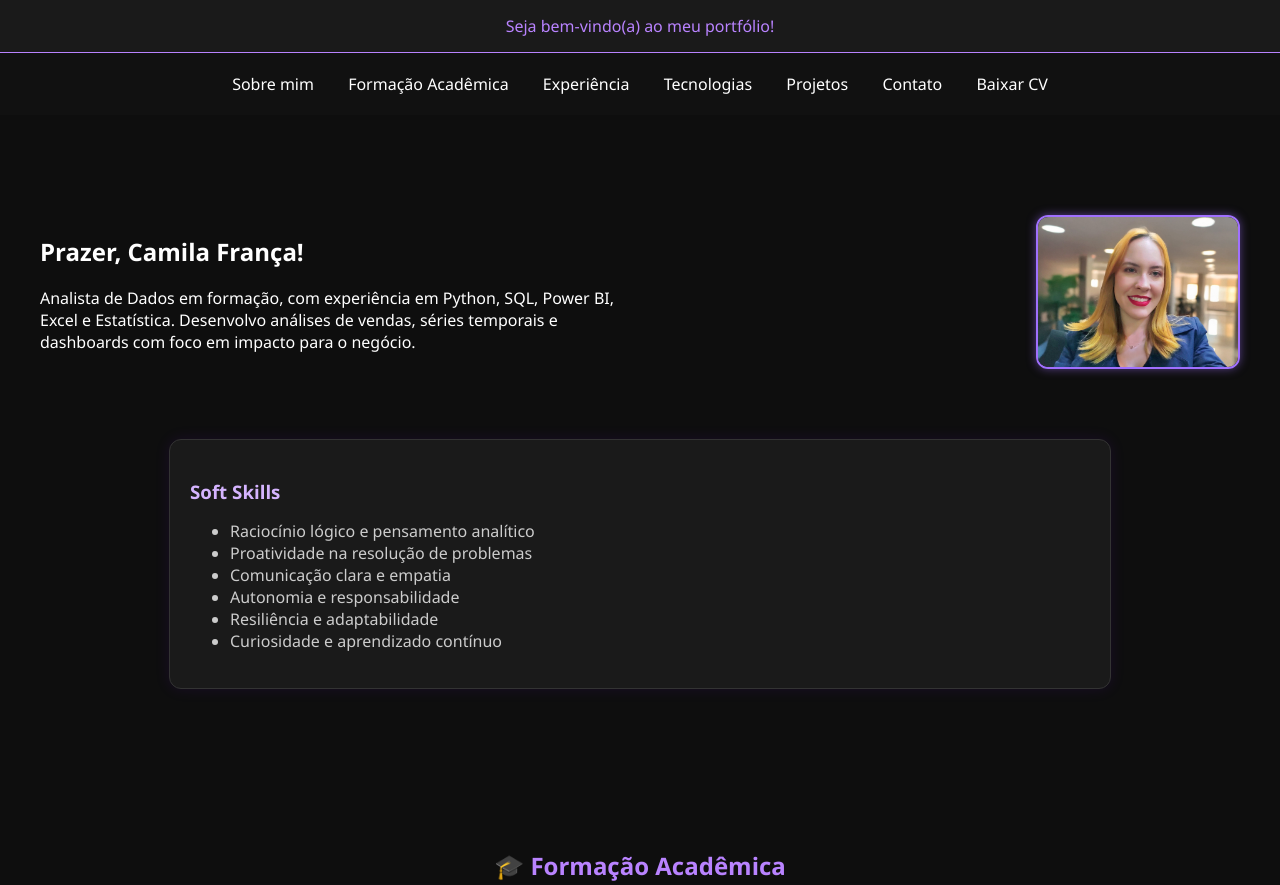
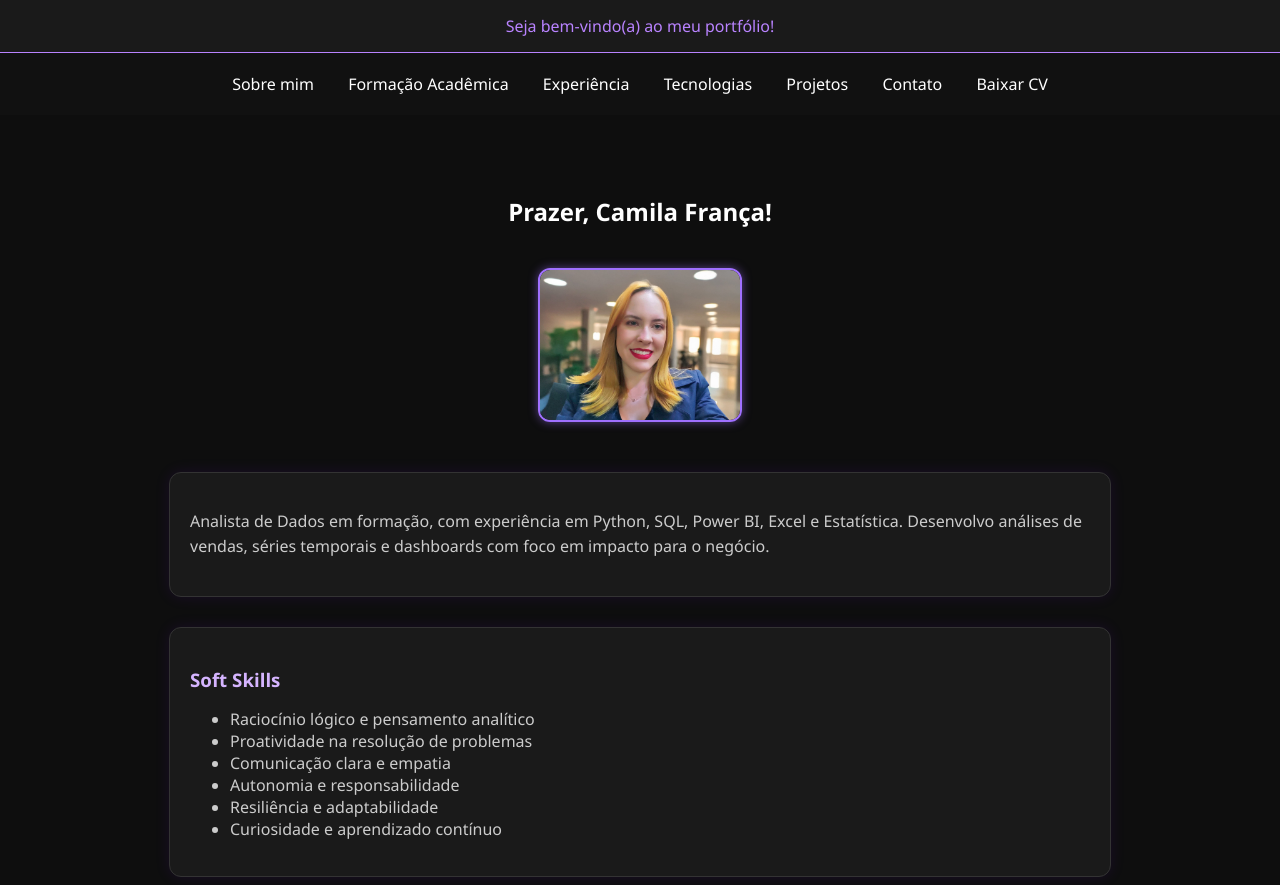
Before and after one commit to CamilaLoranne/portfolio-camila, a plain HTML site: page index.html in a window 1280 px wide. Shown: the top 885 px of the page. Drawn offline with Linux system fonts and the light colour scheme.

Commit message:
Update index.html

```diff
--- a/index.html
+++ b/index.html
@@ -28,16 +28,14 @@
 
   <!-- ======================= SEÇÃO: SOBRE MIM ======================= -->
 <section class="hero" id="sobre">
-  <div class="content-wrapper">
-    <div class="text-content">
-      <h1>Prazer, Camila França!</h1>
-      <p>Analista de Dados em formação, com experiência em Python, SQL, Power BI, Excel e Estatística. Desenvolvo análises de vendas, séries temporais e dashboards com foco em impacto para o negócio.</p>
-    </div>
-    <div class="image-content">
-      <img src="img/Camila.jpg" alt="Camila França" class="foto-perfil">
-    </div>
+  <h1>Prazer, Camila França!</h1>
+  <img src="img/Camila.jpg" alt="Camila França" class="foto-perfil">
+
+  <!-- Apresentação profissional -->
+  <div class="bloco sobre-apresentacao">
+    <p>Analista de Dados em formação, com experiência em Python, SQL, Power BI, Excel e Estatística. Desenvolvo análises de vendas, séries temporais e dashboards com foco em impacto para o negócio.
+    </p>
   </div>
-
 
   <!-- Soft Skills -->
   <div class="bloco skills">
```
